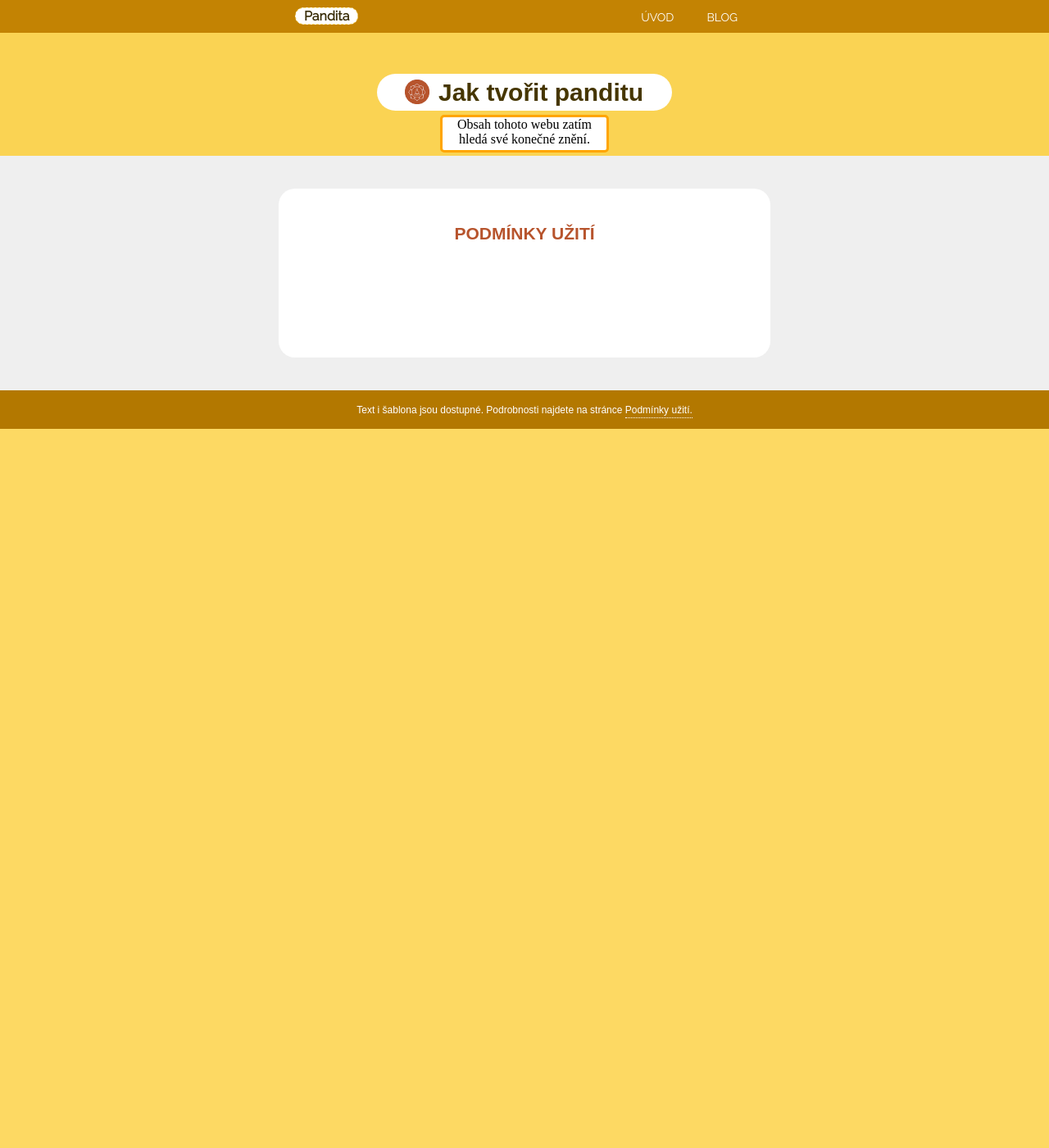
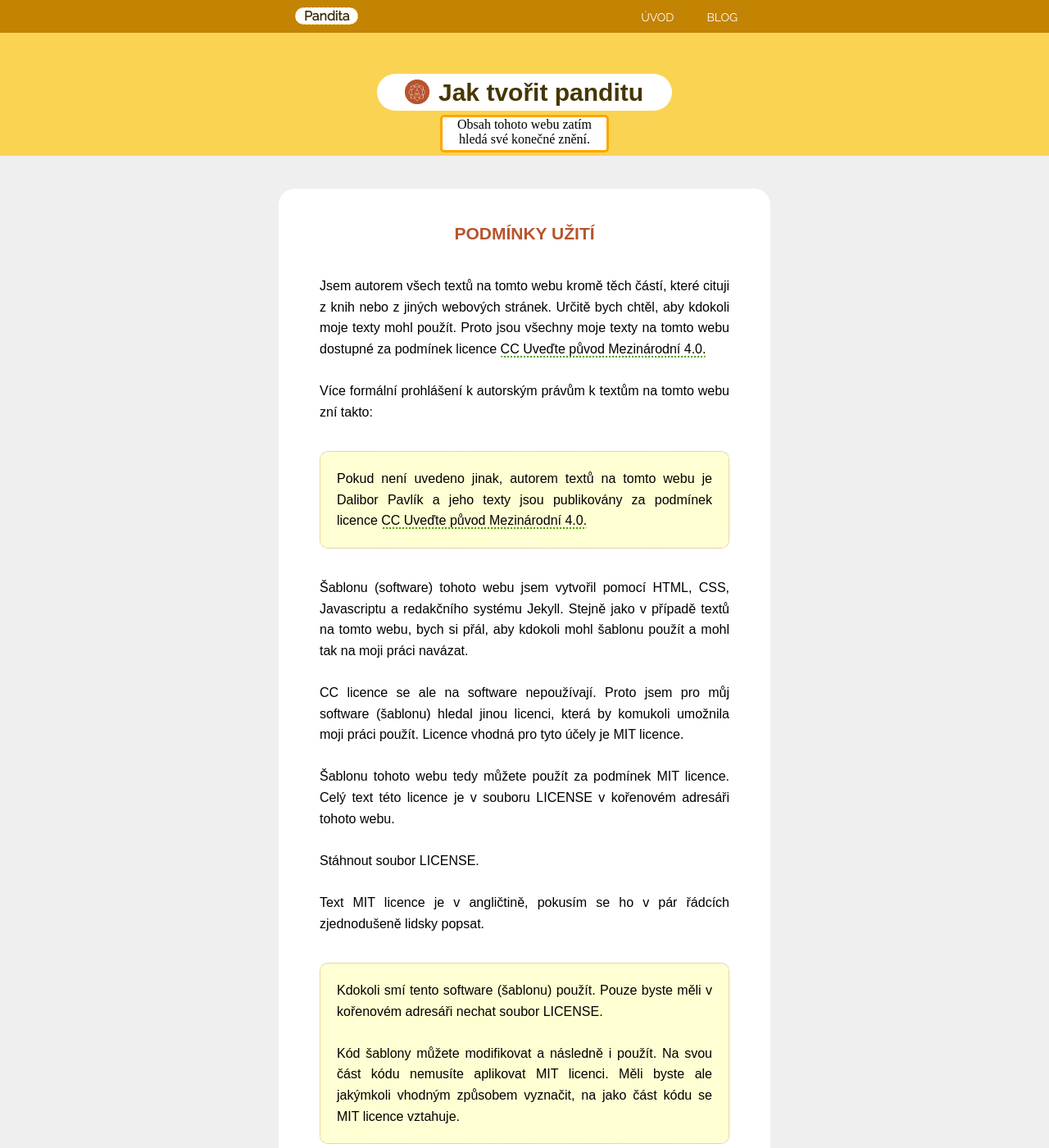
Before and after one commit to Borek78/jak-tvorit-panditu, a Jekyll site: the page built from podminky-uziti.md, in a window 1280 px wide and 1400 px high. Shown: the whole window at 82% size. Built offline with Jekyll 4.4.1, drawn with Linux system fonts in a browser that asks for light colours; some of the changed text lies outside the part shown.

```diff
--- a/podminky-uziti.md
+++ b/podminky-uziti.md
@@ -6,3 +6,57 @@ layout: default
 ---
 
 # Podmínky užití
+
+Jsem autorem všech textů na tomto webu kromě těch částí, které cituji z knih nebo z jiných webových stránek. Určitě bych chtěl, aby kdokoli moje texty mohl použít. Proto jsou všechny moje texty na tomto webu dostupné za podmínek licence [CC Uveďte původ Mezinárodní 4.0.](https://creativecommons.org/licenses/by/4.0/) <br><br>
+
+Více formální prohlášení k autorským právům k textům na tomto webu zní takto:
+
+<div class="citace" markdown="1">
+Pokud není uvedeno jinak, autorem textů na tomto webu je Dalibor Pavlík a jeho texty jsou publikovány za podmínek licence [CC Uveďte původ Mezinárodní 4.0.](https://creativecommons.org/licenses/by/4.0/)
+</div>
+
+Šablonu (software) tohoto webu jsem vytvořil pomocí HTML, CSS, Javascriptu a redakčního systému Jekyll. Stejně jako v případě textů na tomto webu, bych si přál, aby kdokoli mohl šablonu použít a mohl tak na moji práci navázat.<br><br>
+
+CC licence se ale na software nepoužívají. Proto jsem pro můj software (šablonu) hledal jinou licenci, která by komukoli umožnila moji práci použít. Licence vhodná pro tyto účely je MIT licence.<br><br>
+
+Šablonu tohoto webu tedy můžete použít za podmínek MIT licence.
+Celý text této licence je v souboru LICENSE v kořenovém adresáři tohoto webu.<br><br>
+
+Stáhnout soubor LICENSE.<br><br>
+
+Text MIT licence je v angličtině, pokusím se ho v pár řádcích zjednodušeně lidsky popsat.
+
+<div class="citace" markdown="1">
+Kdokoli smí tento software (šablonu) použít. Pouze byste měli v kořenovém adresáři nechat soubor LICENSE.<br><br>
+
+Kód šablony můžete modifikovat a následně i použít. Na svou část kódu nemusíte aplikovat MIT licenci. Měli byste ale jakýmkoli vhodným způsobem vyznačit, na jako část kódu se MIT licence vztahuje.
+
+</div>
+
+Pokud nemáte s CC licencemi nebo s MIT licencí zkušenosti a váháte kvůli tomu text nebo šablonu použít, určitě se mi můžete ozvat. Rád se podělím o vše, co vím o CC licencích i MIT licenci.<br><br>
+
+Dalibor Pavlík<br>
+cz.pandita@gmail.com<br><br>
+
+### Instrukce k užití
+
+Za podmínek výše zmíněných licencí používat texty na tomto webu i šablonu. To znamená, že můžete celý tento web umístit i na nějakou vlastní doménu.<br><br>
+
+Na tomto odkazu si celý web můžete stáhnout:<br><br>
+
+Pokud byste si chtěli zkusit upravit obsah webu, použijte nějaký program, který je určen pro práci s kódem. Nejpouživanější je asi Vscode.<br><br>
+
+Stránka, na které můžete Vscode stáhnout.<br>
+https://code.visualstudio.com/Download<br><br>
+
+K úpravě obsahu budete muset znát alespoň trochu CSS a HTML.<br>
+https://www.w3schools.com/<br>
+https://www.jakpsatweb.cz<br><br>
+
+Pokud byste chtěli s webem více, určitě by bylo jednodušší pracovat přímo v redačním systému Jekyll. Celý web i redakční systém systém si můžete stáhnout na GitHubu. <br><br>
+
+https://github.com/Borek78/jak-tvorit-panditu<br><br>
+
+(pro stažení celého projektu kliněte na zelené tlačítko Code.)<br><br>
+
+Návodů na instalci Jekyll u je k dispozci mnoho. Pro Window 10 jsem používal tento.
```
Also changed, not shown: blog.md (+3 -1 lines), ja-tvorit-titulky.md (added, +10 -0 lines), titulky-pro-cteni.md (deleted, +0 -10 lines), _includes/jak-tvorit-titulky/1-jak-tvorit-titulky-subtitle-edit.md (renamed from _includes/titulky-pro-cteni/1-titulky-pro-cteni-subtitle-edit.md), _includes/jak-tvorit-titulky/2-jak-tvorit-titulky-37-znaku.md (renamed from _includes/titulky-pro-cteni/2-titulky-pro-cteni-37-znaku.md), _includes/jak-tvorit-titulky/3-jak-tvorit-titulky-titulky-citelne-jako-kniha.md (renamed from _includes/titulky-pro-cteni/3-titulky-pro-cteni-titulky-citelne-jako-kniha.md).
